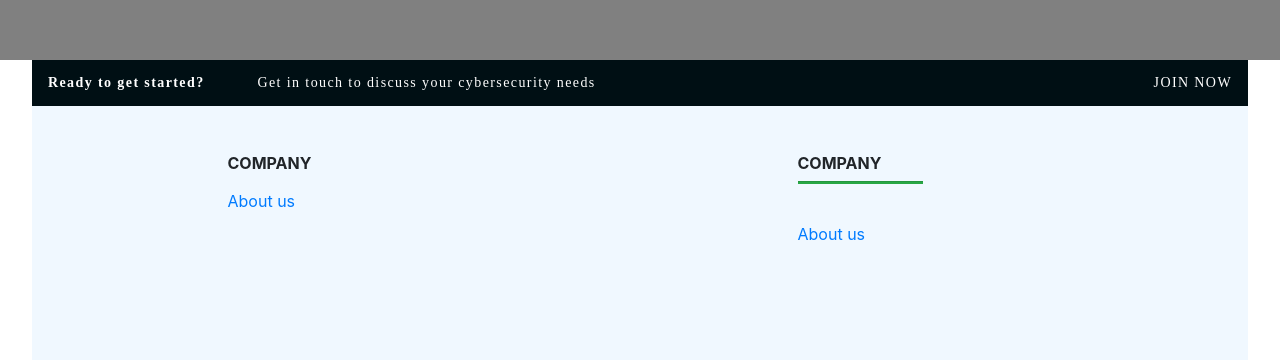
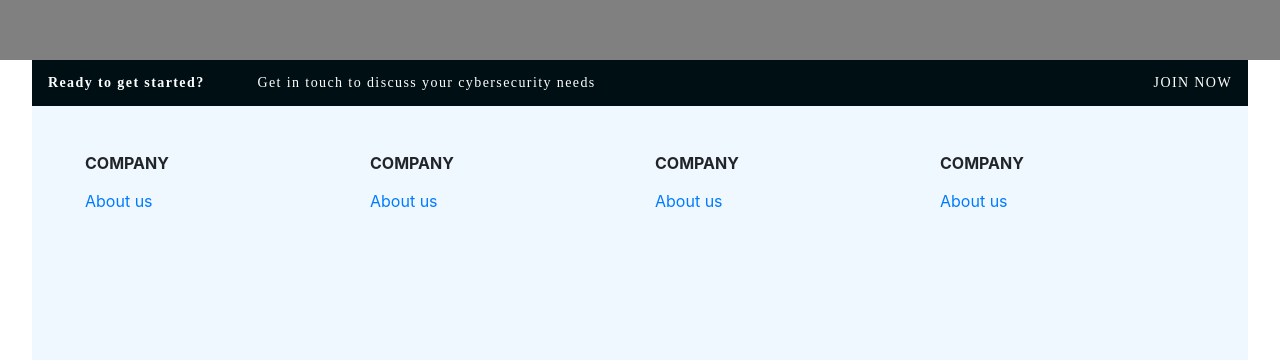
Before and after one commit to jordicallupegrail/grail-bootstrap, a plain HTML site: page index.html in a window 1280 px wide. Shown: the part 3940-4300 px from the top of the page. Drawn offline with nearby package versions, Linux system fonts and the light colour scheme.

Commit message:
commit caca

```diff
--- a/index.html
+++ b/index.html
@@ -199,6 +199,7 @@
             ></div>
         </section>
 
+        <!-- Start footer -->
         <footer class="container-fluid footer">
             <div class="divisor row py-3 px-3 d-flex justify-content-between">
                 <div>
@@ -224,18 +225,32 @@
                         </ul>
                     </div>
 
+                    <!-- About -->
                     <div class="col-md-3 mx-auto mb-4">
-                        <h6 class="font-weight-bold">COMPANY</h6>
-                        <hr
-                            class="bg-success mb-4 mt-0 d-inline-block mx-auto"
-                            style="width: 125px; height: 2px"
-                        />
-                        <ul class="list-unstyled">
-                            <li class="my-2"><a href="#">About us</a></li>
+                        <h6 class="font-weight-bold m-0 p-0">COMPANY</h6>
+                        <ul class="list-unstyled mt-3">
+                            <li class=""><a href="#">About us</a></li>
+                        </ul>
+                    </div>
+
+                    <!-- Get in touch -->
+                    <div class="col-md-3 mx-auto mb-4">
+                        <h6 class="font-weight-bold m-0 p-0">COMPANY</h6>
+                        <ul class="list-unstyled mt-3">
+                            <li class=""><a href="#">About us</a></li>
+                        </ul>
+                    </div>
+
+                    <!-- Technical support -->
+                    <div class="col-md-3 mx-auto mb-4">
+                        <h6 class="font-weight-bold m-0 p-0">COMPANY</h6>
+                        <ul class="list-unstyled mt-3">
+                            <li class=""><a href="#">About us</a></li>
                         </ul>
                     </div>
                 </div>
             </div>
         </footer>
+        <!-- End footer -->
     </body>
 </html>
```
